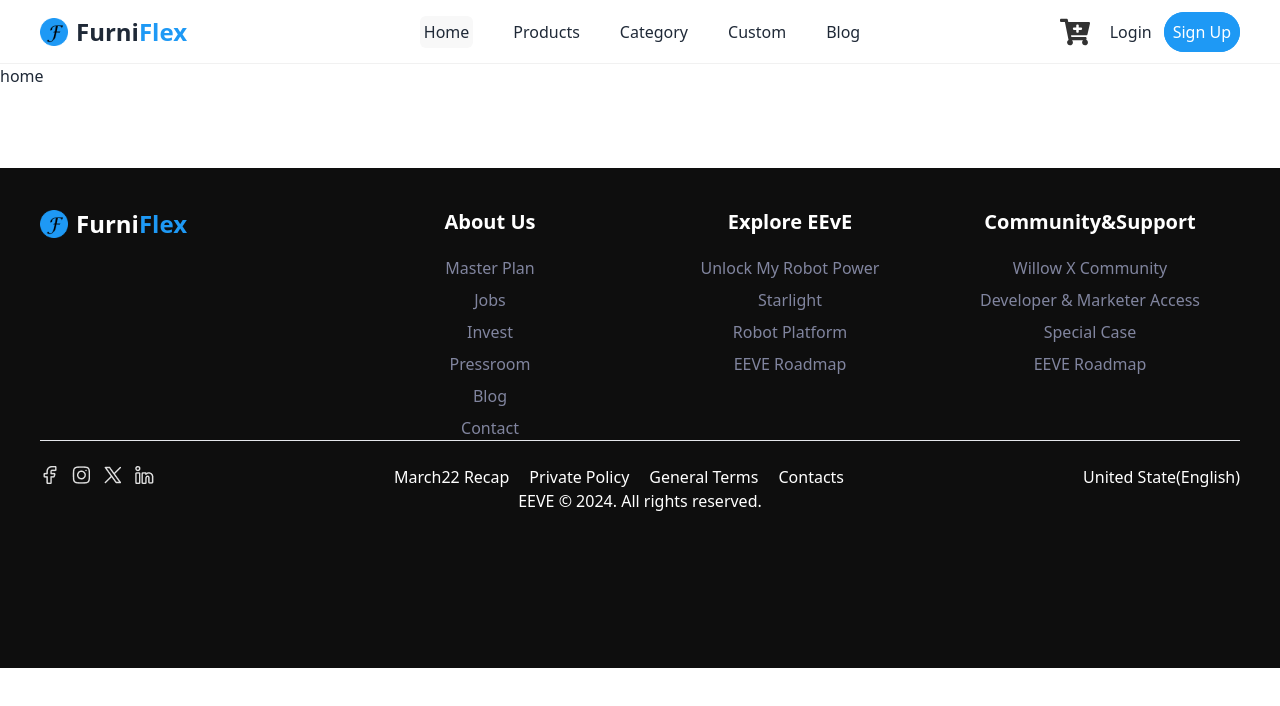
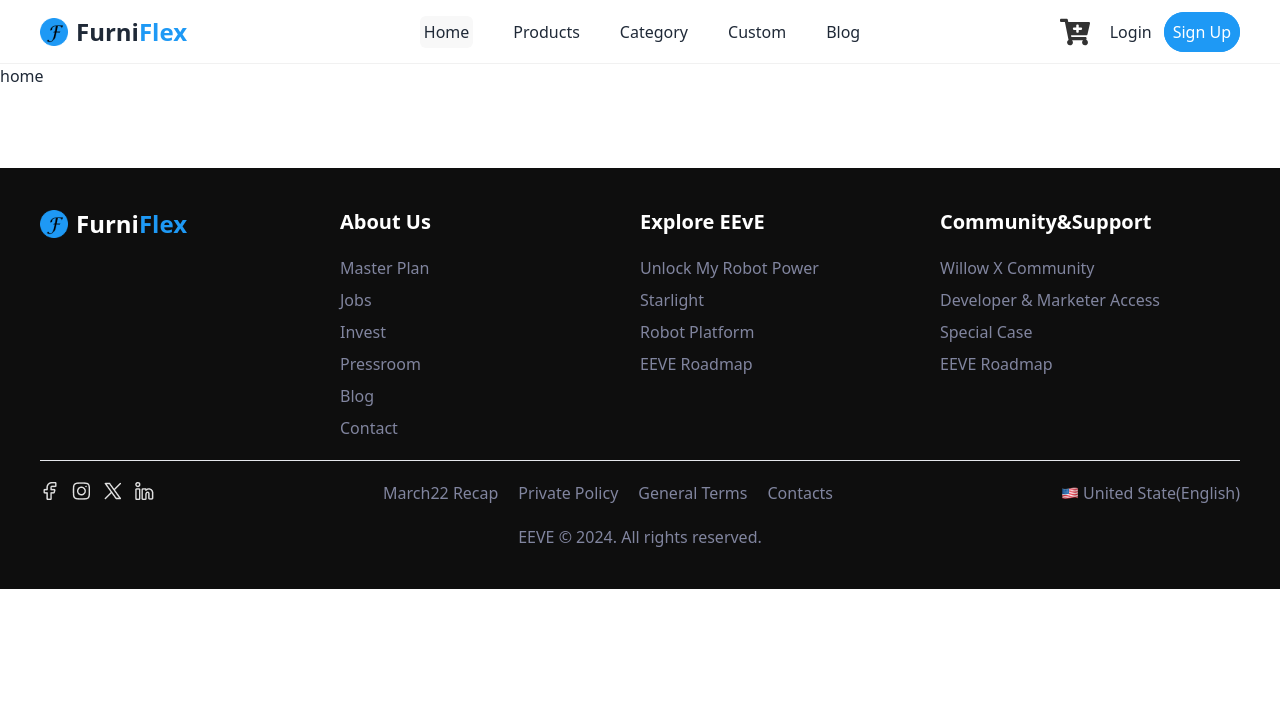
Before and after one commit to mohaiminul375/Furni-Flex-Client, a React (Vite) app: page / in a window 1280 px wide. Shown: the top 706 px of the page. Built offline with nearby package versions, Linux system fonts and the light colour scheme; no server answers.

Commit message:
update: respinsive footer

```diff
--- a/src/Components/Shared/Footer.jsx
+++ b/src/Components/Shared/Footer.jsx
@@ -2,9 +2,10 @@ import React from "react";
 import logo from "../../../src/assets/icon.png";
 import { Link } from "react-router-dom";
 import social from '../../../src/assets/social icons.png'
+import us_flag from "../../../src/assets/us-flag.png"
 const Footer = () => {
   return (
-    <footer className="mt-20 bg-[#0E0E0E] h-[500px] px-10 py-10 text-white">
+    <footer className="mt-20 bg-[#0E0E0E] px-10 py-10 text-white">
       <section className="grid md:grid-cols-4">
         {/* logo */}
         <div>
@@ -16,9 +17,9 @@ const Footer = () => {
           </div>
         </div>
 
-        <div className="text-center">
+        <div className="text-left">
           <h3 className="font-bold text-xl mb-5">About Us</h3>
-          <div className="flex flex-col justify-center items-center space-y-2">
+          <div className="flex flex-col justify-center items-start space-y-2">
             <Link className="text-[#81859F]" to="/">
               Master Plan
             </Link>
@@ -39,9 +40,9 @@ const Footer = () => {
             </Link>
           </div>
         </div>
-        <div className="text-center">
+        <div className="text-left">
           <h3 className="font-bold text-xl mb-5">Explore EEvE</h3>
-          <div className="flex flex-col justify-center items-center space-y-2">
+          <div className="flex flex-col justify-center items-start space-y-2">
             <Link className="text-[#81859F]" to="/">
               Unlock My Robot Power
             </Link>
@@ -56,9 +57,9 @@ const Footer = () => {
             </Link>
           </div>
         </div>
-        <div className="text-center">
+        <div className="text-left">
           <h3 className="font-bold text-xl mb-5">Community&Support</h3>
-          <div className="flex flex-col justify-center items-center space-y-2">
+          <div className="flex flex-col justify-center items-start space-y-2">
             <Link className="text-[#81859F]" to="/">
               Willow X Community
             </Link>
@@ -74,15 +75,15 @@ const Footer = () => {
           </div>
         </div>
       </section>
-      <hr />
-      <section className="mt-6">
-        <div className="flex flex-col md:flex-row justify-between">
+      <hr className="my-5"/>
+      <section className="">
+        <div className="flex flex-col md:flex-row justify-between gap-5 md:gap-0">
             {/*left */}
             <div>
                  <img src={social} alt="" />
             </div>
             {/* middle */}
-            <div className="flex justify-between gap-5">
+            <div className="flex flex-col md:flex-row justify-between gap-5 text-[#81859F]">
                <p>March22 Recap</p>
                <p>Private Policy</p>
                <p>General Terms</p>
@@ -90,11 +91,11 @@ const Footer = () => {
                </p>
             </div>
             {/* right */}
-            <div>
-                <p>United State(English)</p>
+            <div className="text-[#81859F]">
+                <p className="flex items-center gap-1"><img src={us_flag} alt='us-flag' />United State(English)</p>
             </div>
         </div>
-        <p className="text-center">EEVE © 2024. All rights reserved.</p>
+        <p className="md:text-center mt-5 text-[#81859F]">EEVE © 2024. All rights reserved.</p>
       </section>
     </footer>
   );
```
Also changed, not shown: src/assets/us-flag.png (added).
